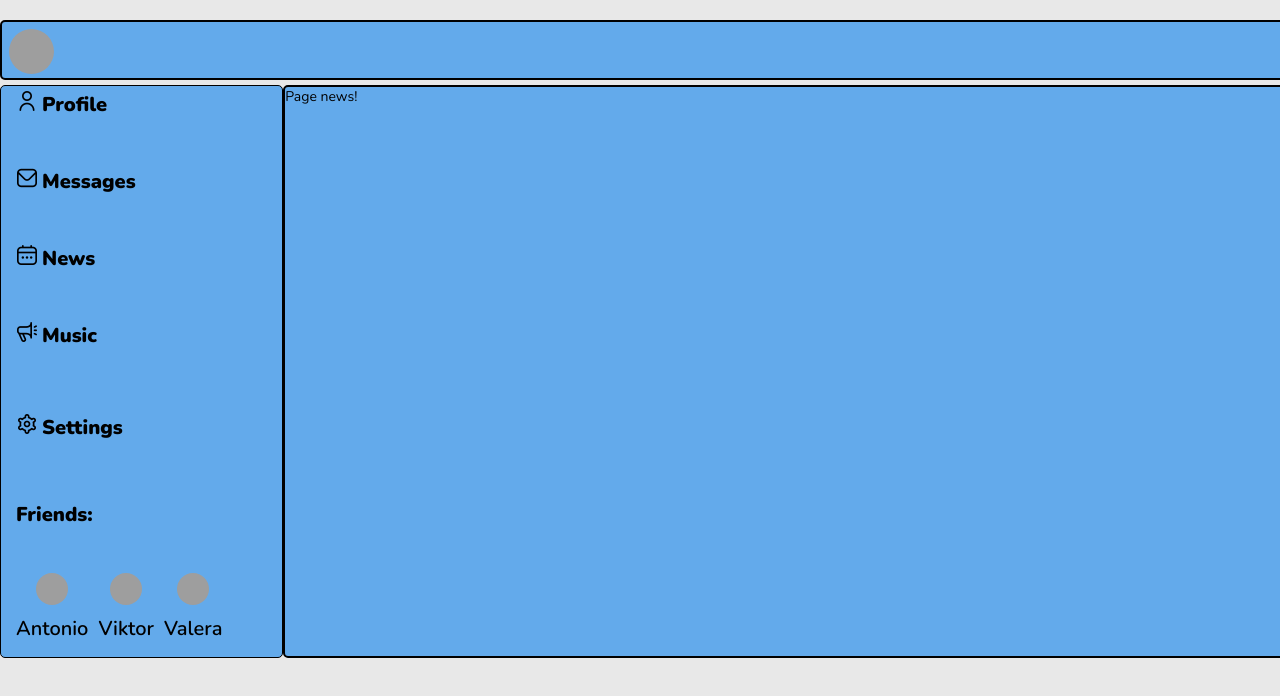
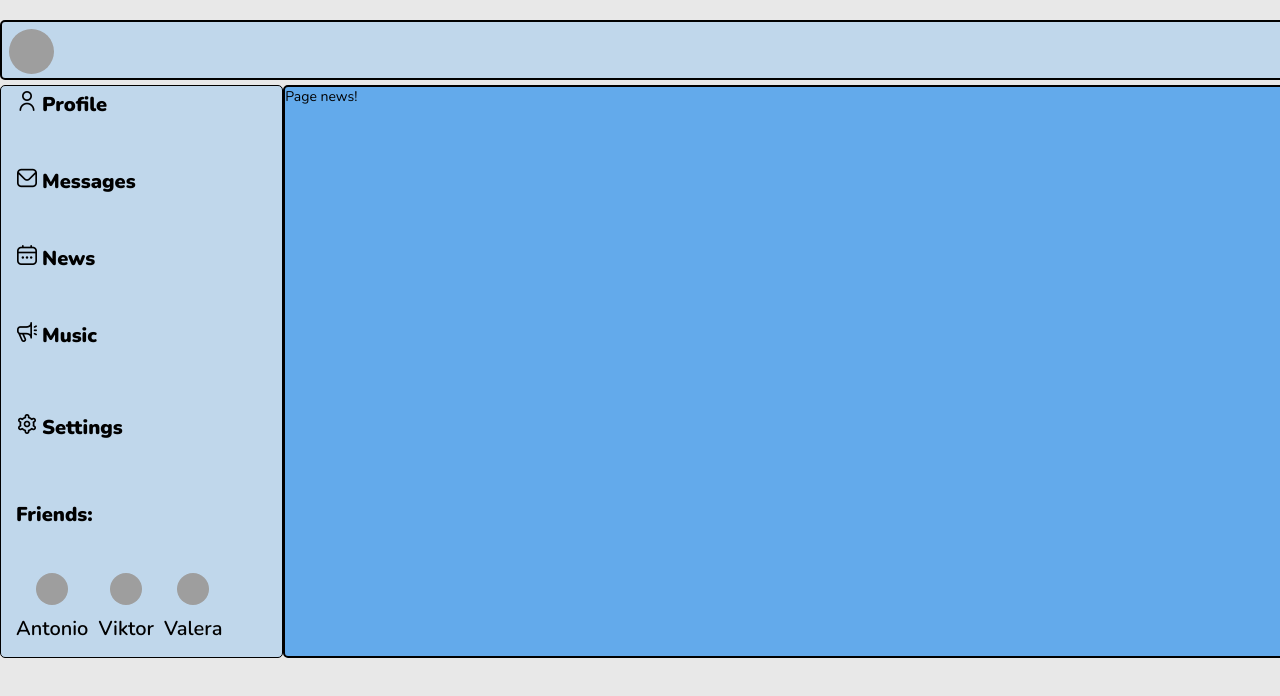
Before and after one commit to AntonKrivelo/ReactSAMURAI, a React (Create React App) app: page /news in a window 1280 px wide. Shown: the top 696 px of the page. Built offline with nearby package versions, Linux system fonts and the light colour scheme; grey boxes are pictures that could not be loaded.

Commit message:
add background new

```diff
--- a/src/components/Header/Header.module.css
+++ b/src/components/Header/Header.module.css
@@ -1,6 +1,6 @@
 .header {
     grid-area: header;
-    background: rgba(94, 168, 236, 0.959);
+    background: rgba(191, 215, 236, 0.959);
     border-radius: 5px;
     padding: 7px;
     border-radius: 5px;
--- a/src/components/Nav/Nav.module.css
+++ b/src/components/Nav/Nav.module.css
@@ -4,7 +4,7 @@
     flex-direction: column;
     gap: 50px;
     grid-area: nav;
-    background: rgba(94, 168, 236, 0.959);
+    background: rgba(191, 215, 236, 0.959);
     padding: 5px;
     margin-top: 5px;
     font-size: 20px;
--- a/src/components/Profile/Profile.module.css
+++ b/src/components/Profile/Profile.module.css
@@ -1,6 +1,6 @@
   .content {
     grid-area: content;
-    background: rgba(94, 168, 236, 0.959);
+    background: rgba(191, 215, 236, 0.959);
     margin-top: 5px;
     padding-bottom: 20px;
     border-radius: 5px;
```
